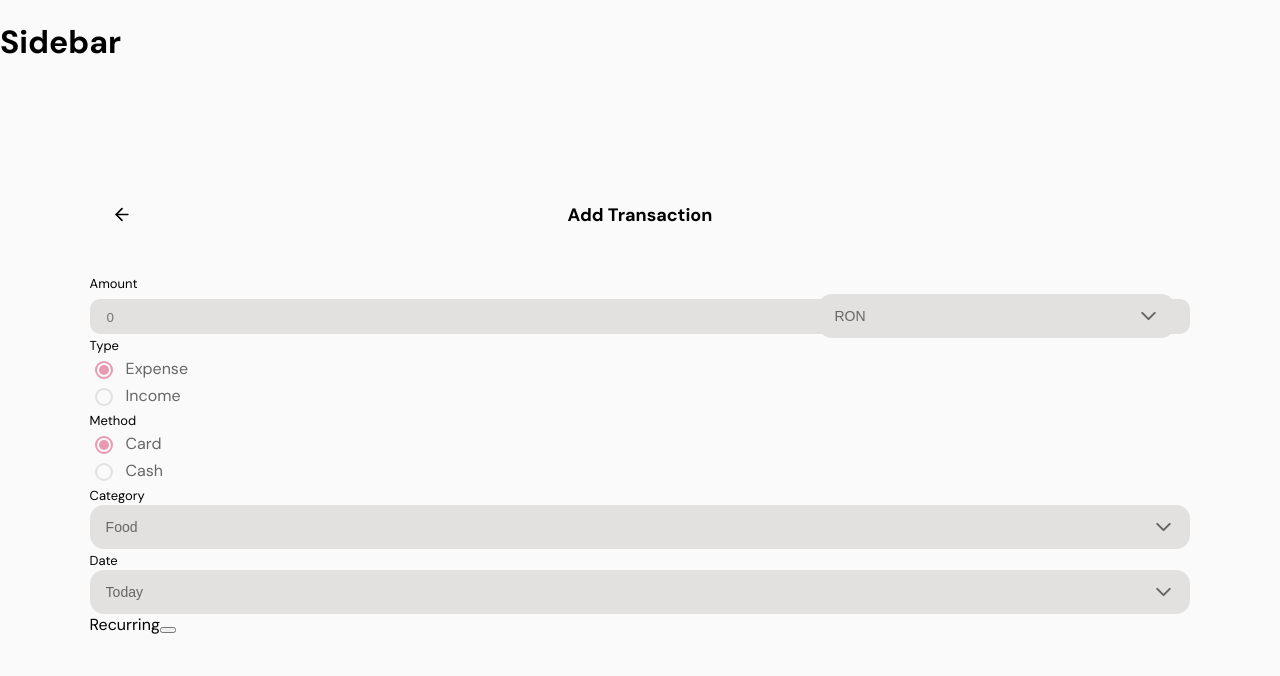
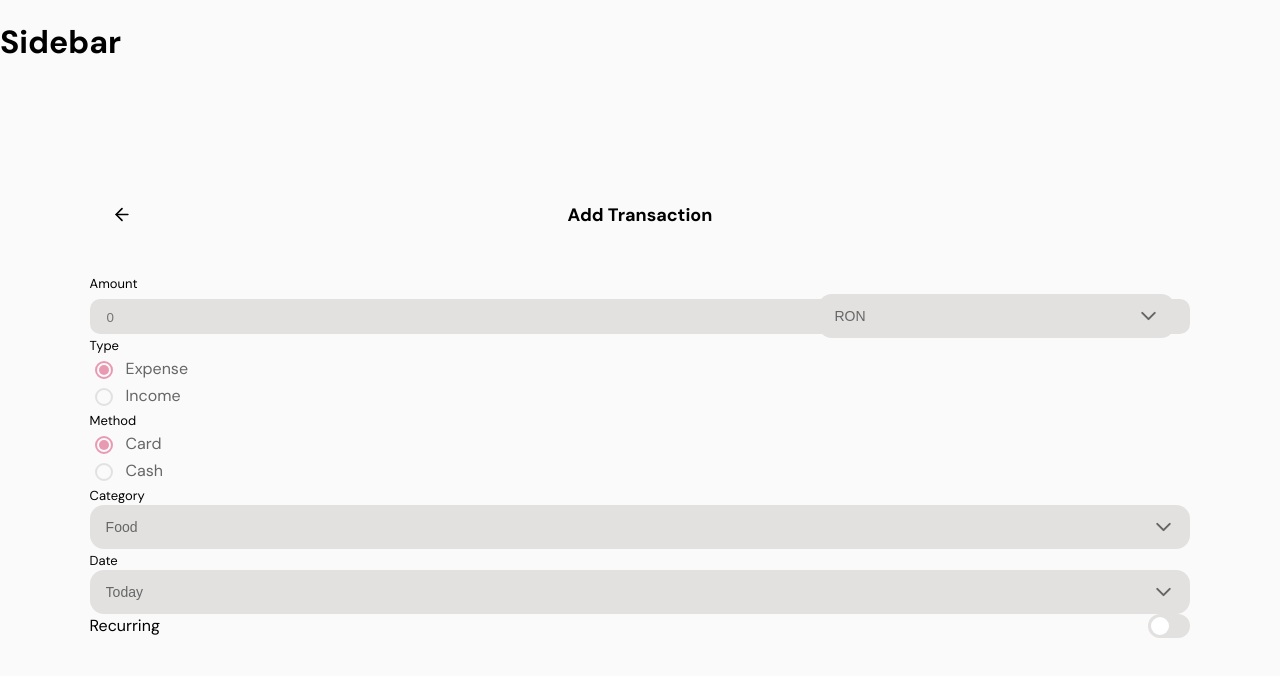
Before and after one commit to mirelalexy/blossom, a React (Vite) app in the folder frontend/: page /add-transaction in a window 1280 px wide. Shown: the top 676 px of the page. Built offline with nearby package versions, Linux system fonts and the light colour scheme.

Commit message:
style(forms): style toggle switch

```diff
--- a/frontend/src/components/forms/Toggle.jsx
+++ b/frontend/src/components/forms/Toggle.jsx
@@ -1,3 +1,5 @@
+import "../../styles/components/Toggle.css"
+
 function Toggle({ label, checked, onChange }) {
     return (
         <div className="form-field toggle-field">
--- /dev/null
+++ b/frontend/src/styles/components/Toggle.css
@@ -0,0 +1,35 @@
+.toggle {
+    width: 42px;
+    height: 24px;
+    border-radius: 20px;
+    border: none;
+    background-color: var(--input);
+    position: relative;
+    cursor: pointer;
+    transition: background-color 0.2s ease;
+}
+
+.toggle-thumb {
+    width: 18px;
+    height: 18px;
+    border-radius: 50%;
+    background-color: #ffffff;
+    position: absolute;
+    top: 3px;
+    left: 3px;
+    transition: transform 0.25s ease;
+}
+
+.toggle.active {
+    background-color: var(--accent);
+}
+
+.toggle.active .toggle-thumb {
+    transform: translateX(18px);
+}
+
+.toggle-field {
+    display: flex;
+    justify-content: space-between;
+    align-items: center;
+}
```
